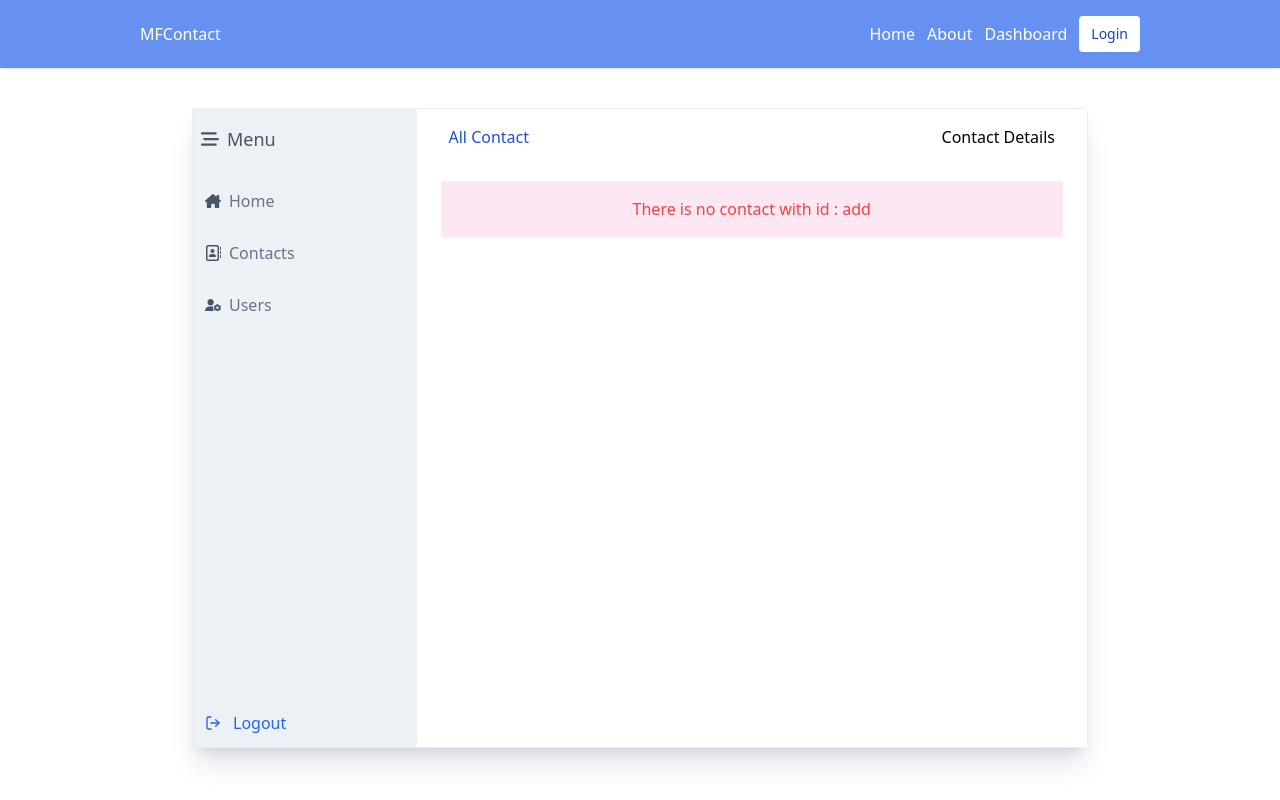
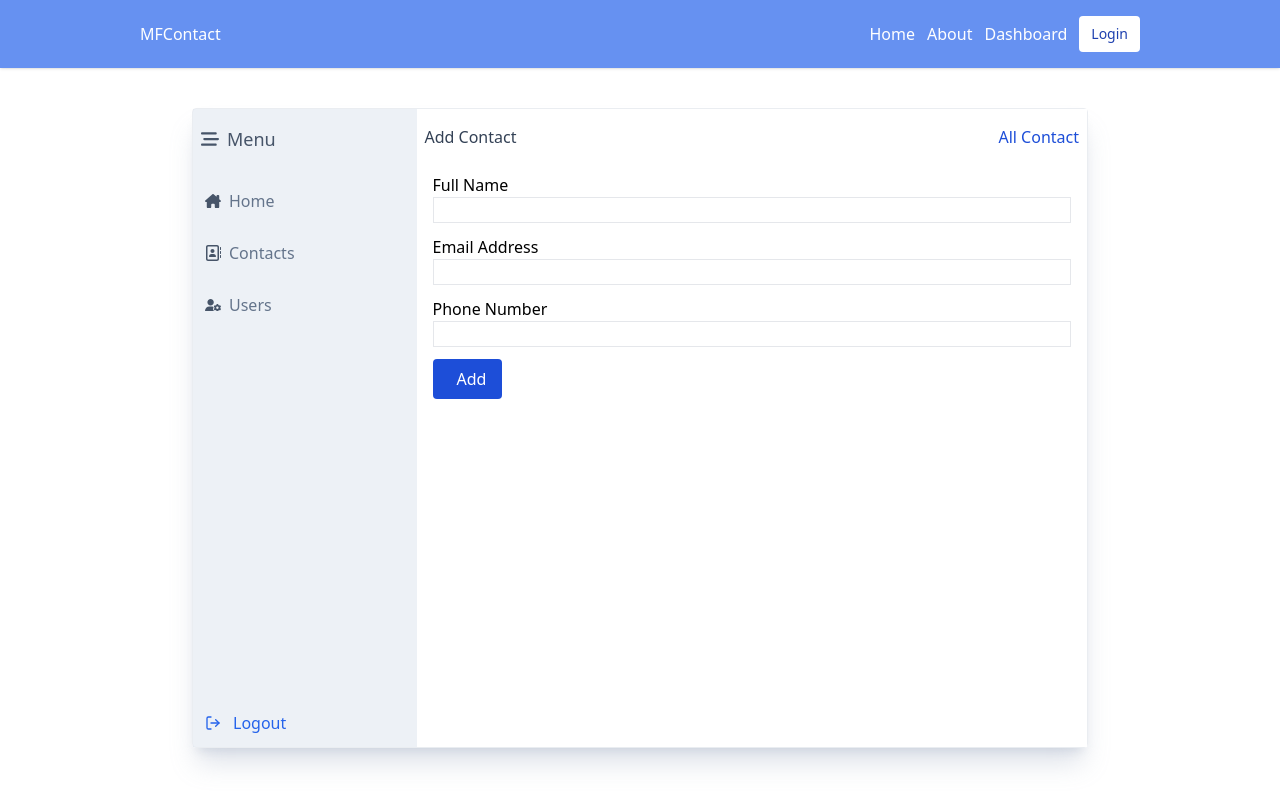
Before and after one commit to farhanswitch/mern-contact-react, a React (Vite) app: page /dashboard/contacts/add in a window 1280 px wide. Built offline with nearby package versions, Linux system fonts and the light colour scheme; no server answers.

Commit message:
add dashboardcontactadd

```diff
--- a/src/components/ModalConfirm.jsx
+++ b/src/components/ModalConfirm.jsx
@@ -17,7 +17,7 @@ const ModalConfirm = ({
     <div
       className={`layer ${
         showModal ? "fixed" : "hidden"
-      } w-screen h-screen bg-transparent top-0 left-0 flex justify-center pt-6 z-[10]`}
+      } w-screen h-screen bg-transparent top-0 left-0 flex justify-center items-center z-[10]`}
     >
       <div className="modal border flex flex-col min-w-[220px] h-[250px] bg-white/40 backdrop-blur-lg rounded">
         <div className="msg flex-1 flex flex-col gap-2 items-center justify-center">
--- a/src/components/ModalNotif.jsx
+++ b/src/components/ModalNotif.jsx
@@ -14,12 +14,12 @@ const ModalNotif = ({
     Error: "text-red-500",
     "Nothing changed": "text-yelow-500",
   };
-  console.log(response.statusMsg);
+  console.log(response);
   return (
     <div
       className={`layer ${
         showModal ? "fixed" : "hidden"
-      } w-screen h-screen bg-transparent flex justify-center pt-6 z-[10]`}
+      } w-screen h-screen top-0 left-0 bg-transparent flex justify-center items-center z-[10]`}
     >
       <div className="modal border flex flex-col min-w-[220px] h-[250px] bg-white/40 backdrop-blur-lg rounded">
         <div className="msg flex-1 flex flex-col gap-2 items-center justify-center">
--- a/src/main.jsx
+++ b/src/main.jsx
@@ -9,6 +9,7 @@ import DashboardPage from "./pages/DashboardPage";
 import DashboardContact from "./pages/DashboardContact";
 import DashboardContactDetail from "./pages/DashboardContactDetail";
 import DashboardContactEdit from "./pages/DashboardContactEdit";
+import DashboardContactAdd from "./pages/DashboardContactAdd";
 
 ReactDOM.render(
   <React.StrictMode>
@@ -19,6 +20,10 @@ ReactDOM.render(
         <Route path="/login" element={<LoginPage />} />,
         <Route path="/dashboard" element={<DashboardPage />} />
         <Route path="/dashboard/contacts" element={<DashboardContact />} />
+        <Route
+          path="/dashboard/contacts/add"
+          element={<DashboardContactAdd />}
+        />
         <Route
           path="/dashboard/contacts/:id"
           element={<DashboardContactDetail />}
--- a/src/pages/DashboardContact.jsx
+++ b/src/pages/DashboardContact.jsx
@@ -1,5 +1,6 @@
 import React, { useState, useEffect } from "react";
 import axios from "axios";
+import { Link } from "react-router-dom";
 
 import DashboardLayout from "../components/DasboardLayout";
 import ContactCard from "../components/ContactCard";
@@ -22,7 +23,13 @@ const DashboardContact = () => {
   }, [isUpdate]);
   return (
     <DashboardLayout pageTitle="Dashboard Contacts">
-      <div className="h-full overflow-y-auto">
+      <div className="h-full relative overflow-y-auto">
+        <Link
+          className="w-8 h-8 grid place-items-center rounded-full bg-stone-600/20 absolute bottom-4 right-4 text-xl text-blue-700 font-bold"
+          to="/dashboard/contacts/add"
+        >
+          +
+        </Link>
         <header className="w-full mt-4 px-8 flex justify-between">
           <span></span>
           <h2 className="text-lg">Contacts</h2>
--- /dev/null
+++ b/src/pages/DashboardContactAdd.jsx
@@ -0,0 +1,108 @@
+import React, { useState } from "react";
+import { Link } from "react-router-dom";
+import axios from "axios";
+
+import DashboardLayout from "../components/DasboardLayout";
+import ModalNotif from "../components/ModalNotif";
+
+const DashboardContactAdd = () => {
+  const [name, setName] = useState("");
+  const [email, setEmail] = useState("");
+  const [phone, setPhone] = useState("");
+  const [result, setResult] = useState(null);
+  const [showModal, setShowModal] = useState(false);
+
+  const handleSubmit = () => {
+    axios({
+      method: "post",
+      data: { name, email, phone },
+      url: "http://localhost:4000/contacts/add/",
+      headers: {
+        "Content-Type": "application/json",
+      },
+    }).then((res) => {
+      setResult(res.data);
+      setShowModal(true);
+    });
+  };
+  return (
+    <DashboardLayout>
+      {result?.statusMsg && (
+        <ModalNotif
+          showModal={showModal}
+          setShowModal={setShowModal}
+          response={result}
+          reset={() => setResult(null)}
+          nextPath="/dashboard/contacts"
+        />
+      )}
+      <div className="container mt-4 mx-auto  max-w-3xl">
+        <header className="flex mb-6 justify-between px-2 items-center">
+          <h2 className="text-slate-700">Add Contact</h2>
+          <Link to="/contacts" className="text-decoration-none text-blue-700">
+            All Contact
+          </Link>
+        </header>
+        <form
+          className="px-4"
+          onSubmit={(e) => {
+            e.preventDefault();
+            handleSubmit();
+          }}
+        >
+          <div className="input-div mb-3">
+            <label htmlFor="name">Full Name</label>
+            <input
+              type="text"
+              name="name"
+              id="name"
+              className="border block w-full"
+              required
+              value={name}
+              onChange={(e) => {
+                setName(e.target.value);
+              }}
+            />
+          </div>
+          <div className="input-div mb-3">
+            <label htmlFor="email">Email Address</label>
+            <input
+              type="email"
+              name="email"
+              id="email"
+              className="border block w-full"
+              required
+              value={email}
+              onChange={(e) => {
+                setEmail(e.target.value);
+              }}
+            />
+          </div>
+          <div className="input-div mb-3">
+            <label htmlFor="phone">Phone Number</label>
+            <input
+              type="text"
+              name="phone"
+              id="phone"
+              className="border block w-full"
+              required
+              value={phone}
+              onChange={(e) => {
+                setPhone(e.target.value);
+              }}
+            />
+          </div>
+          <button
+            type="submit"
+            className="bg-blue-700 text-white px-4 py-2 rounded"
+          >
+            <i className="bi bi-plus-square mr-2"></i>
+            Add
+          </button>
+        </form>
+      </div>
+    </DashboardLayout>
+  );
+};
+
+export default DashboardContactAdd;
--- a/src/pages/DashboardContactEdit.jsx
+++ b/src/pages/DashboardContactEdit.jsx
@@ -36,6 +36,7 @@ const DashboardContactEdit = () => {
           setShowModal={setShowModal}
           response={result}
           reset={resetResult}
+          nextPath="/dashboard/contacts"
         />
       ) : null}
       <header className="w-full mt-4 mb-8 px-8 flex items-center justify-between">
--- a/src/styles/style.css
+++ b/src/styles/style.css
@@ -551,6 +551,40 @@ video {
   --tw-backdrop-sepia:  ;
 }
 
+.container {
+  width: 100%;
+}
+
+@media (min-width: 640px) {
+  .container {
+    max-width: 640px;
+  }
+}
+
+@media (min-width: 768px) {
+  .container {
+    max-width: 768px;
+  }
+}
+
+@media (min-width: 1024px) {
+  .container {
+    max-width: 1024px;
+  }
+}
+
+@media (min-width: 1280px) {
+  .container {
+    max-width: 1280px;
+  }
+}
+
+@media (min-width: 1536px) {
+  .container {
+    max-width: 1536px;
+  }
+}
+
 .fixed {
   position: fixed;
 }
@@ -586,6 +620,14 @@ video {
 
 .bottom-0 {
   bottom: 0px;
+}
+
+.bottom-4 {
+  bottom: 1rem;
+}
+
+.right-4 {
+  right: 1rem;
 }
 
 .z-\[10\] {
@@ -690,6 +732,10 @@ video {
   height: 320px;
 }
 
+.h-8 {
+  height: 2rem;
+}
+
 .min-h-\[80vh\] {
   min-height: 80vh;
 }
@@ -730,6 +776,10 @@ video {
 
 .w-\[300px\] {
   width: 300px;
+}
+
+.w-8 {
+  width: 2rem;
 }
 
 .min-w-\[600px\] {
@@ -928,6 +978,15 @@ video {
   background-color: rgb(255 255 255 / 0.5);
 }
 
+.bg-stone-600\/20 {
+  background-color: rgb(87 83 78 / 0.2);
+}
+
+.bg-blue-700 {
+  --tw-bg-opacity: 1;
+  background-color: rgb(29 78 216 / var(--tw-bg-opacity));
+}
+
 .p-4 {
   padding: 1rem;
 }
@@ -1024,6 +1083,10 @@ video {
 .text-xs {
   font-size: 0.75rem;
   line-height: 1rem;
+}
+
+.font-bold {
+  font-weight: 700;
 }
 
 .text-slate-600 {
@@ -1152,3 +1215,10 @@ video {
 .group:hover .group-hover\:flex {
   display: flex;
 }
+
+@media (min-width: 768px) {
+  .md\:px-0 {
+    padding-left: 0px;
+    padding-right: 0px;
+  }
+}
```
